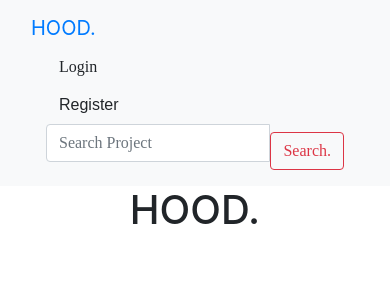
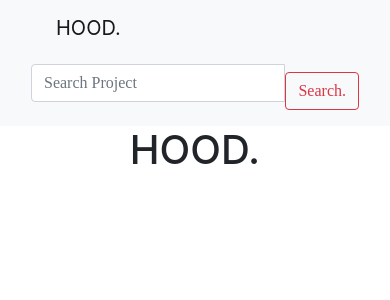
Before and after one commit to annngure/neighbor, a Django app: page / in a window 390 px wide. Shown: the top 300 px of the page. Run offline with Django 4.2, Linux system fonts and the light colour scheme; some libraries are stand-ins or nearby versions; some web fonts are replaced.

Commit message:
add files

```diff
--- a/hoodapp/templates/navbar.html
+++ b/hoodapp/templates/navbar.html
@@ -1,35 +1,31 @@
 {% load static %}
 <link href="https://fonts.googleapis.com/css?family=Archivo+Narrow|Charmonman|Kodchasan|Dancing+Script|Spirax" rel="stylesheet">
+<nav class="navbar navbar-expand-lg navbar-light bg-light">
+    <ol class="nav-item active">
+        <a class="navbar-brand" href="{% url 'index' %}">HOOD.</a>
+    </ol>
+    <div class="collapse navbar-collapse" id="navbarTogglerDemo02">
+            {% if user.is_authenticated %}
+        <ul class="navbar-nav mr-auto mt-2 mt-lg-0" style="font-family:'Times New Roman', Times, serif;">
+             <ol class="nav-item active">
+                <a href="" class="nav-link">Edit Profile</a>
+             </ol>
 
-<nav class="navbar bg-light ">
-  <div class="container-fluid">
-    <div class="navbar-header">
-      <a class="navbar-brand" id="victor" href="{% url 'index' %}">HOOD.
-      </a>
-    </div>
-    <div class="col-sm-6 col-md-6">
-      {% if user.is_authenticated %}
+            <ol class="nav-item active">
+              <a class="nav-link"href="{%url 'logout'%}">Logout</a>
 
-        <div style="font-family:'Times New Roman', Times, serif;">
-        <a href="">Edit Profile</a>
-        </div>
+            </ol>
+            {% else %}
+            <ol class="nav-item active" style="font-family:'Times New Roman', Times, serif;">
+              <a class='btn btn-default' href="{%url 'login'%}">Login</a>
+            </ol>
 
-        <div style="font-family:'Times New Roman', Times, serif;">
-        <a href="{%url 'logout'%}">Logout</a>
-        </div>
-
-      {% else %}
-        <div style="font-family:'Times New Roman', Times, serif;">
-        <a class='btn btn-default' href="{%url 'login'%}">Login</a>
-        </div>
-
-        <div style="font-family: 'Dosis', sans-serif;">
+            <ol class="nav-item active" style="font-family: 'Dosis', sans-serif;">
               <a class='btn btn-default' href="{%url 'register'%}">Register</a>
-        </div>
-
+            </ol>
+        </ul>
      {% endif %}
     </div>
-
     <div class="col-sm-4 col-md-4 navbar-right">
 
         <form class="navbar-form" role="search" action="{% url 'search' %}">
@@ -43,8 +39,4 @@
 
 
         </form>
-
-    </div>
-
-  </div>
   </nav>
```
Lines whose indentation alone changed are shown as unchanged.
